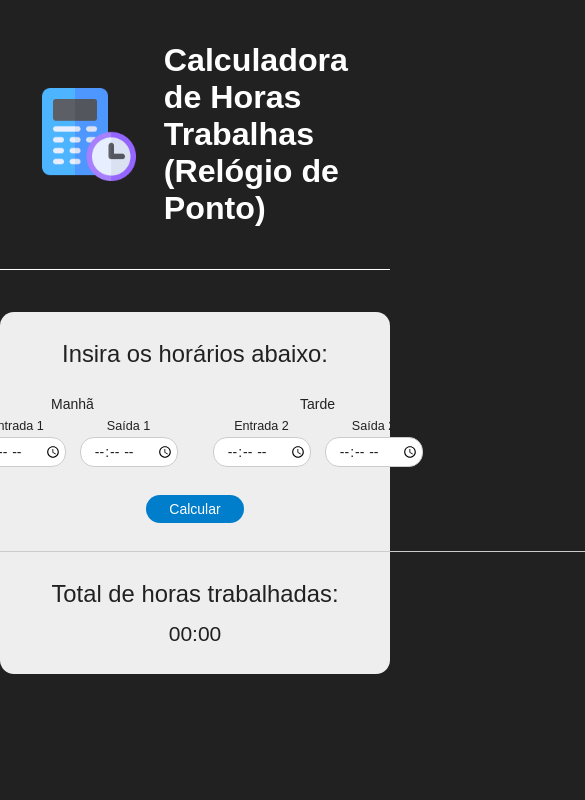
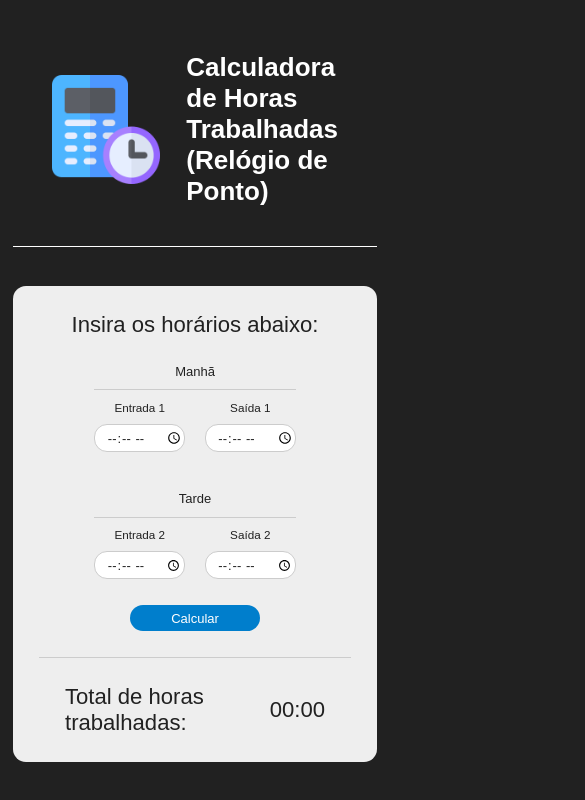
Before and after one commit to daniloribeiro00/calculadora-relogio-de-ponto-next, a Next.js app: page / in a window 390 px wide. Shown: the top 800 px of the page, 585 px wide, since content can reach past the window. Built offline with nearby package versions, Linux system fonts and the light colour scheme.

Commit message:
added responsiveness

```diff
--- a/src/components/Header/index.tsx
+++ b/src/components/Header/index.tsx
@@ -7,7 +7,7 @@ export const Header = () => {
 	return (
 		<Container>
 			<Image src={logo} alt='Calculadora de Horas de Relógio de Ponto' />
-			<h1>Calculadora de Horas Trabalhas (Relógio de Ponto)</h1>
+			<h1>Calculadora de Horas Trabalhadas (Relógio de Ponto)</h1>
 		</Container>
 	);
 };
--- a/src/components/Header/styles.ts
+++ b/src/components/Header/styles.ts
@@ -9,12 +9,21 @@ export const Container = styled.header`
 	border-bottom: 1px solid #fff;
 
 	img {
-		height: 5rem;
-		width: 5rem;
+		height: 80px;
+		width: 80px;
+		object-fit: contain;
 	}
 
 	h1 {
 		font-size: 2.3rem;
 		color: #fff;
 	}
+
+	@media (max-width: 1200px) {
+		margin: 1rem;
+
+		h1 {
+			font-size: 2rem;
+		}
+	}
 `;
--- a/src/components/Main/styles.ts
+++ b/src/components/Main/styles.ts
@@ -29,7 +29,7 @@ export const Container = styled.main`
 			align-items: center;
 			justify-content: center;
 			margin: 2rem;
-			gap: 2.5rem;
+			gap: 3rem;
 		}
 
 		.period {
@@ -37,11 +37,15 @@ export const Container = styled.main`
 			flex-direction: column;
 			align-items: center;
 			justify-content: center;
-			gap: 0.5rem;
+			gap: 0.8rem;
 
 			span {
 				font-size: 1rem;
-                font-weight: 400;
+				font-weight: 400;
+				width: 100%;
+				text-align: center;
+				border-bottom: 1px solid #ccc;
+				padding-bottom: 0.8rem;
 			}
 		}
 
@@ -50,18 +54,18 @@ export const Container = styled.main`
 			flex-direction: row;
 			align-items: center;
 			justify-content: center;
-			gap: 1rem;
+			gap: 1.5rem;
 
 			div {
 				display: flex;
 				flex-direction: column;
 				align-items: center;
 				justify-content: center;
-				gap: 0.3rem;
+				gap: 0.8rem;
 
 				label {
 					font-size: 0.9rem;
-                    font-weight: 400;
+					font-weight: 400;
 				}
 
 				input {
@@ -74,7 +78,7 @@ export const Container = styled.main`
 					align-items: center;
 					justify-content: center;
 					font-size: 1rem;
-                    font-weight: 400;
+					font-weight: 400;
 					text-align: center;
 					padding: 1rem;
 
@@ -99,8 +103,8 @@ export const Container = styled.main`
 		margin-top: 2rem;
 		border-top: 1px solid #ccc;
 
+		width: 100%;
 		.result {
-			width: 100vh;
 			display: flex;
 			flex-direction: column;
 			align-items: center;
@@ -115,7 +119,29 @@ export const Container = styled.main`
 
 			span {
 				background: #eee;
-				font-size: 1.5rem;
+				font-size: 1.7rem;
+			}
+		}
+	}
+
+	@media (max-width: 1200px) {
+		margin-left: 1rem;
+		margin-right: 1rem;
+	}
+
+	@media (max-width: 800px) {
+		form {
+			.content {
+				display: flex;
+				flex-direction: column;
+			}
+		}
+	}
+
+	@media (max-width: 480px) {
+		.total {
+			.result {
+				flex-direction: row;
 			}
 		}
 	}
@@ -123,7 +149,7 @@ export const Container = styled.main`
 
 export const Buttons = styled.div`
 	button {
-		width: 7rem;
+		width: 10rem;
 		height: 2rem;
 		border: 0;
 		border-radius: 1rem;
@@ -134,7 +160,7 @@ export const Buttons = styled.div`
 
 		&:hover {
 			filter: brightness(0.8);
-			width: 10rem;
+			width: 13rem;
 		}
 
 		&:focus {
--- a/src/styles/globals.css
+++ b/src/styles/globals.css
@@ -10,6 +10,7 @@ body {
   background-color: #212121;
   max-width: 1200px;
   margin: 0 auto;
+  min-height: 100%;
 }
 
 a {
@@ -33,3 +34,15 @@ button {
     font-size: 87.5%;
   }
 }
+
+@media(max-width: 480px) {
+  html {
+    font-size: 81.25%;
+  }
+}
+
+@media(max-width: 360px) {
+  html {
+    font-size: 75%;
+  }
+}
```
